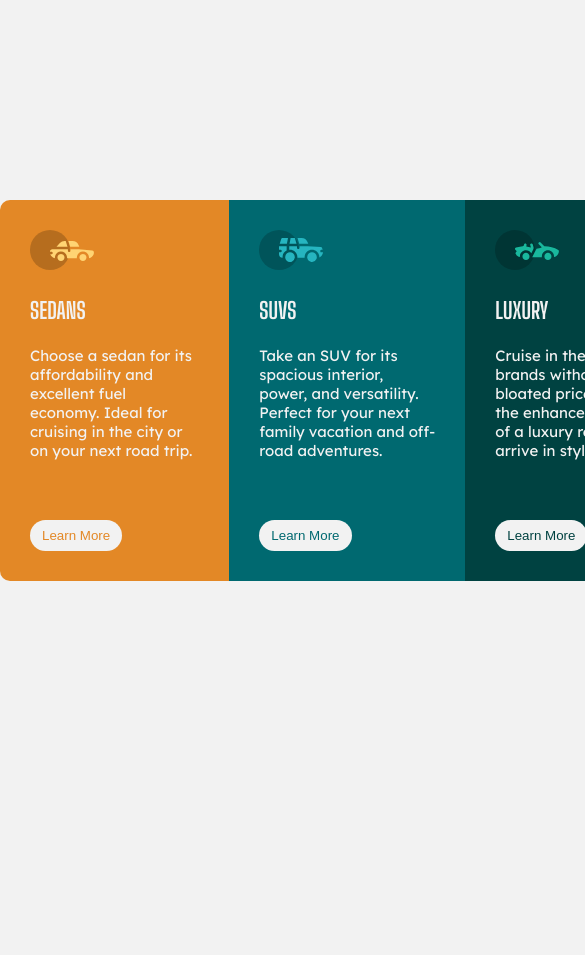
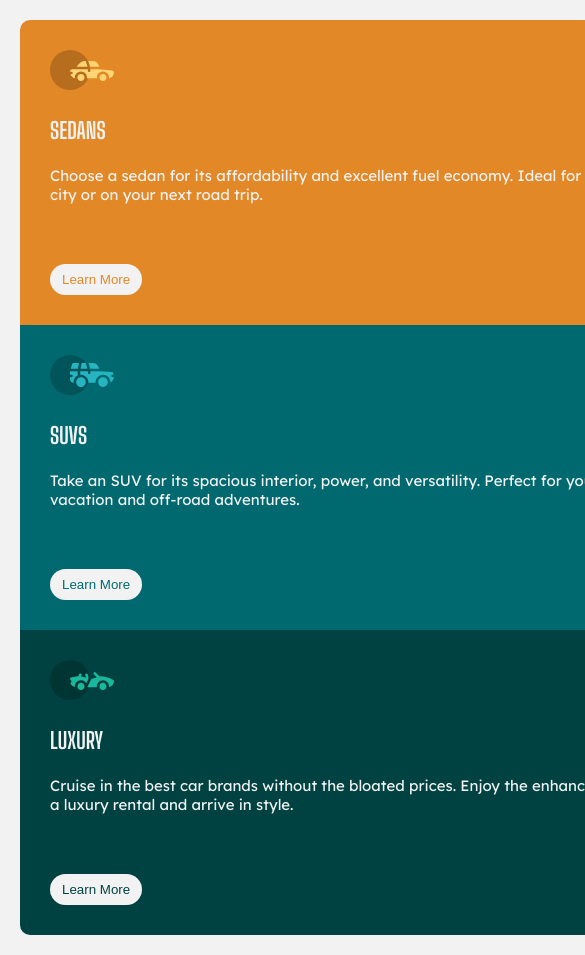
Before and after one commit to itzgeebee/zuri-flexbox-grid-boxes, a plain HTML site: page index.html in a window 390 px wide. Shown: the top 955 px of the page, 585 px wide, since content can reach past the window. Before the commit the page ends 844 px from the top, so only its background shows below. Drawn offline with Linux system fonts and the light colour scheme.

Commit message:
update responsiveness

```diff
--- a/styles.css
+++ b/styles.css
@@ -27,6 +27,9 @@ body{
     background: var(--very-light-gray);
     overflow-x: hidden;
     font-size: 15px;
+    display: grid;
+    place-items: center;
+    min-height: 100vh;
 }
 
 .buttons{
@@ -55,7 +58,6 @@ h3{
 .flex-container{
     display: flex;
     flex-wrap: nowrap;
-    margin: 200px auto;
     padding: 0;
     width: 700px;
 
@@ -105,3 +107,23 @@ h3{
     background-color: var(--very-dark-cyan);
     color: var(--very-light-gray);
 }
+
+@media screen and (max-width: 720px) {
+    .flex-container{
+        flex-direction: column;
+        max-width: 100%;
+        margin: 20px;
+    }
+    #sedans{
+        border-top-left-radius: 10px;
+        border-top-right-radius: 10px;
+        border-bottom-left-radius: 0;
+    }
+
+    #luxury{
+        border-bottom-left-radius: 10px;
+        border-bottom-right-radius: 10px;
+        border-top-right-radius: 0;
+
+    }
+}
```
